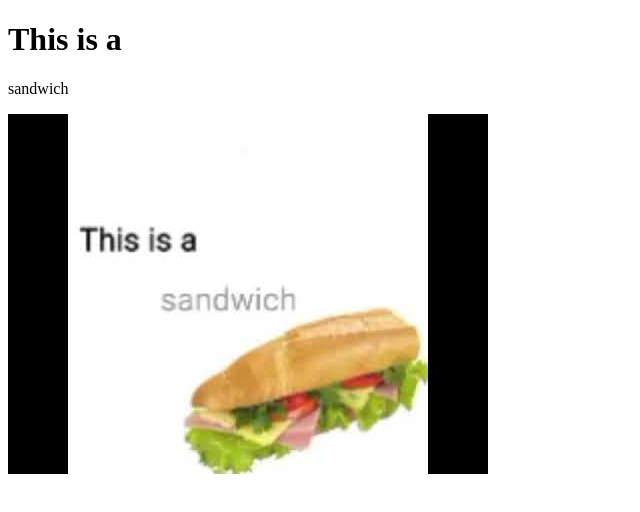
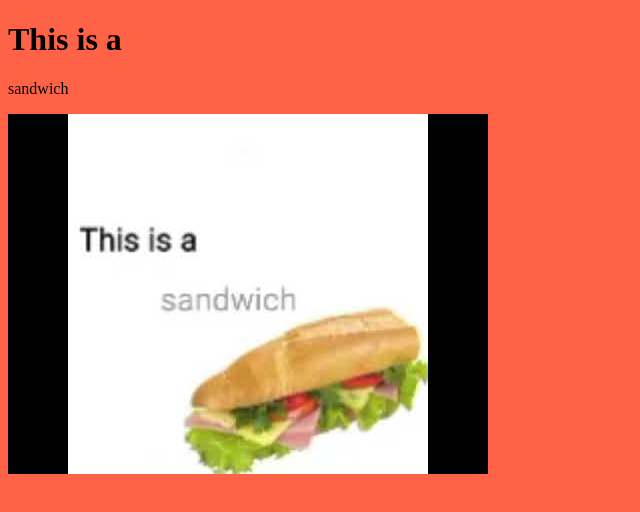
Before and after one commit to SergioPlacencia/webcolab, a plain HTML site: page pagm.html in a window 1280 px wide. Shown: the whole page, without its empty margins (0-640 px from the left). Drawn offline with Linux system fonts and the light colour scheme.

Commit message:
Le añadi color a la pagina

```diff
--- a/pagm.html
+++ b/pagm.html
@@ -3,10 +3,10 @@
 <head>
 <title>Pagina Mauri</title>
 </head>
-<body>
+<body style="background-color:Tomato;">
 
-<h1>This is a </h1>
-<p>sandwich</p>
+<h1 style="background-color:Tomato;">This is a </h1>
+<p style="background-color:Tomato;">sandwich</p>
 <img src="images/sandich.jpg" alt="sandwichpuntopeenege">
 
 </body>
```
